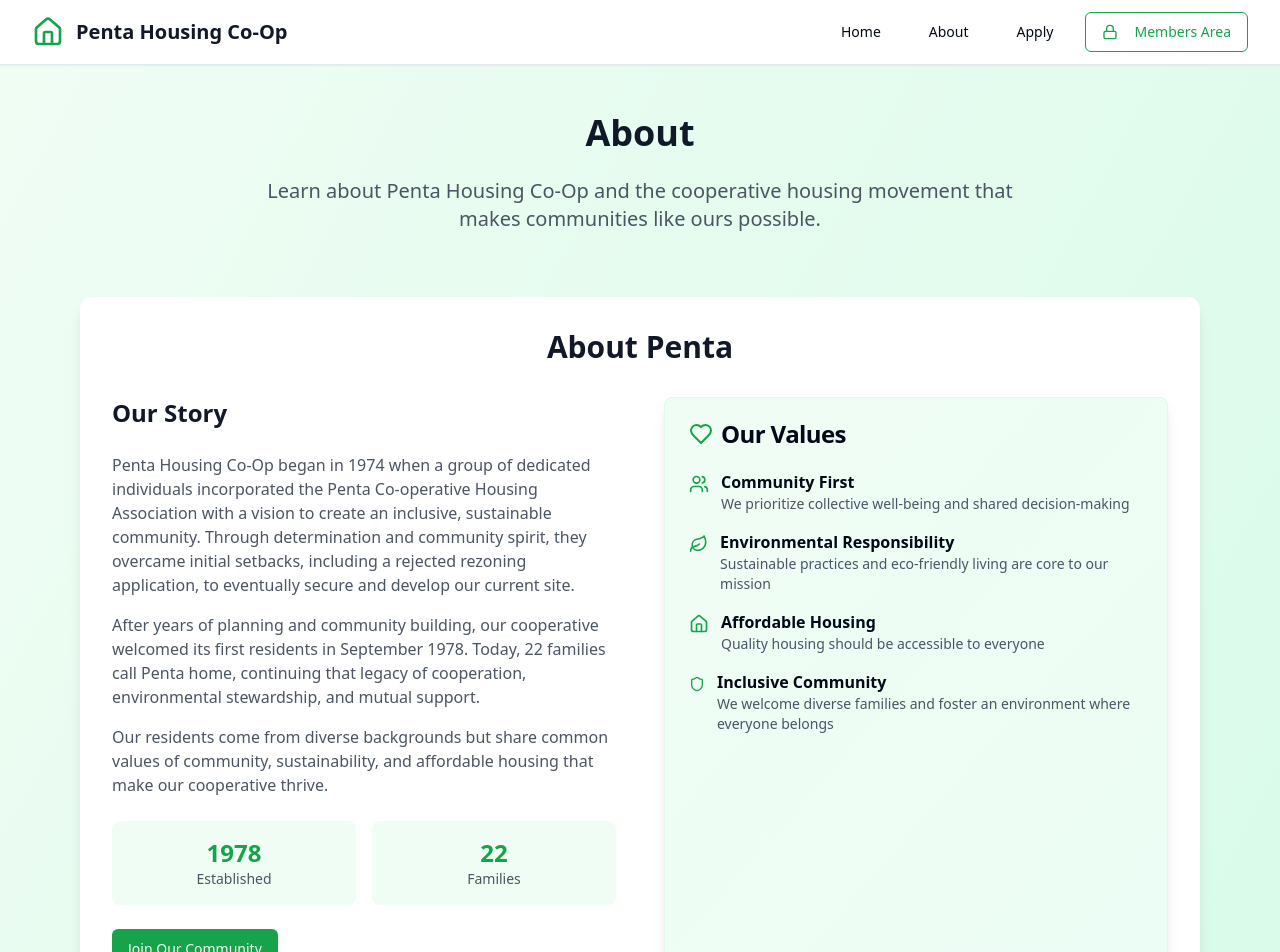
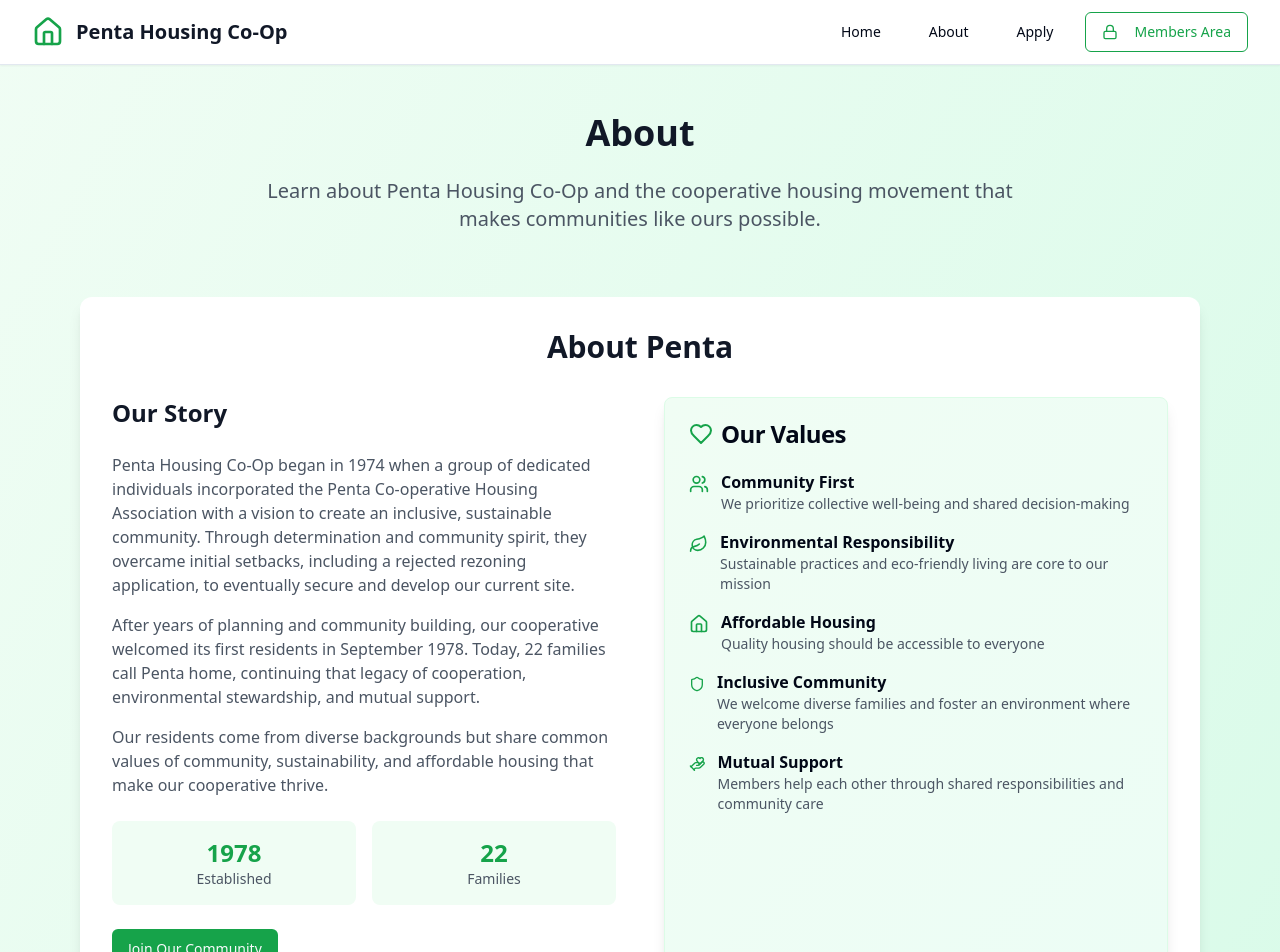
Before and after one commit to redwheeler3/penta-hub-coop-connect, a React (Vite) app: page /#/about in a window 1280 px wide. Shown: the top 952 px of the page. Built offline with nearby package versions, Linux system fonts and the light colour scheme.

Commit message:
Add fifth value

```diff
--- a/src/pages/About.tsx
+++ b/src/pages/About.tsx
@@ -1,7 +1,7 @@
 
 import { Button } from "@/components/ui/button";
 import { Card, CardContent, CardHeader, CardTitle } from "@/components/ui/card";
-import { Home, Users, Leaf, Heart, MapPin, Train, ShoppingBag, GraduationCap, Mountain, Waves, Shield } from "lucide-react";
+import { Home, Users, Leaf, Heart, MapPin, Train, ShoppingBag, GraduationCap, Mountain, Waves, Shield, HandHeart } from "lucide-react";
 import { Link } from "react-router-dom";
 import Navigation from "@/components/Navigation";
 
@@ -95,6 +95,13 @@ const About = () => {
                     <div>
                       <h4 className="font-semibold">Inclusive Community</h4>
                       <p className="text-sm text-gray-600">We welcome diverse families and foster an environment where everyone belongs</p>
+                    </div>
+                  </div>
+                  <div className="flex items-start">
+                    <HandHeart className="h-5 w-5 text-green-600 mr-3 mt-1" />
+                    <div>
+                      <h4 className="font-semibold">Mutual Support</h4>
+                      <p className="text-sm text-gray-600">Members help each other through shared responsibilities and community care</p>
                     </div>
                   </div>
                 </CardContent>
```
